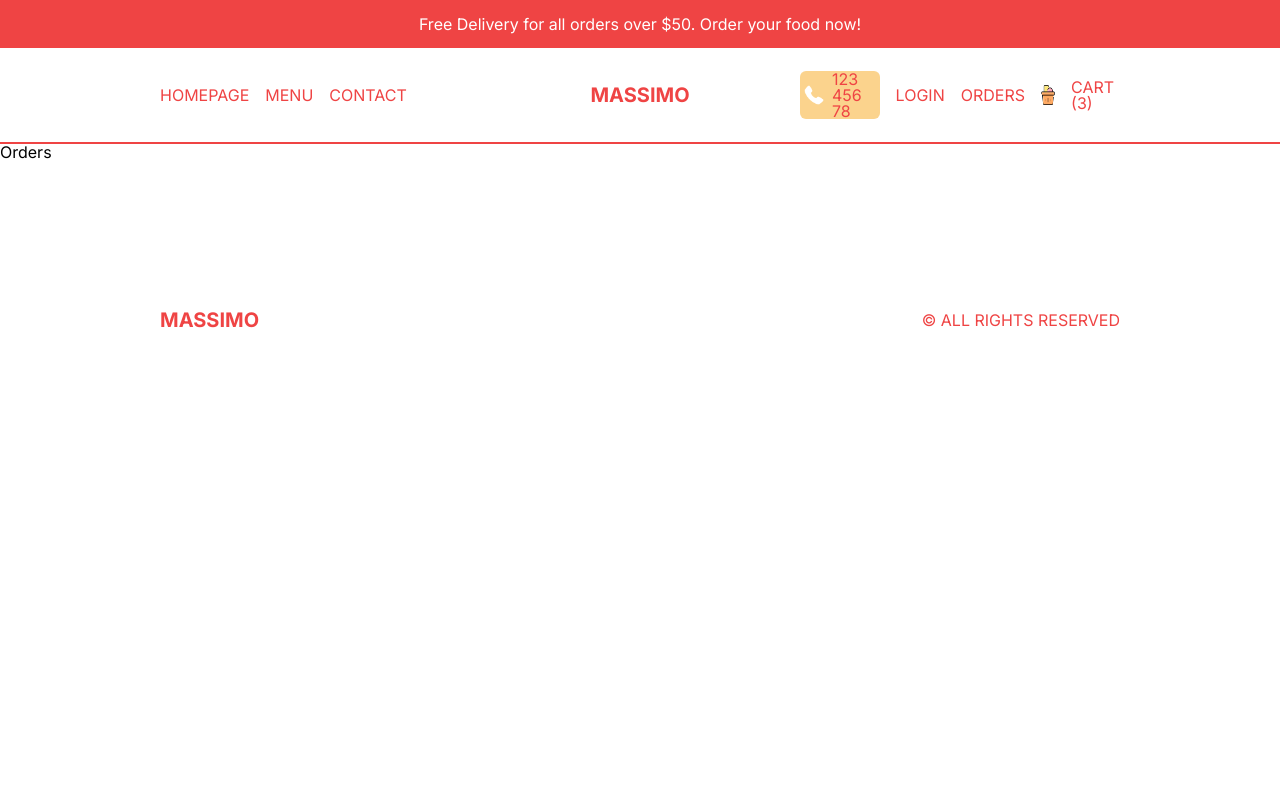
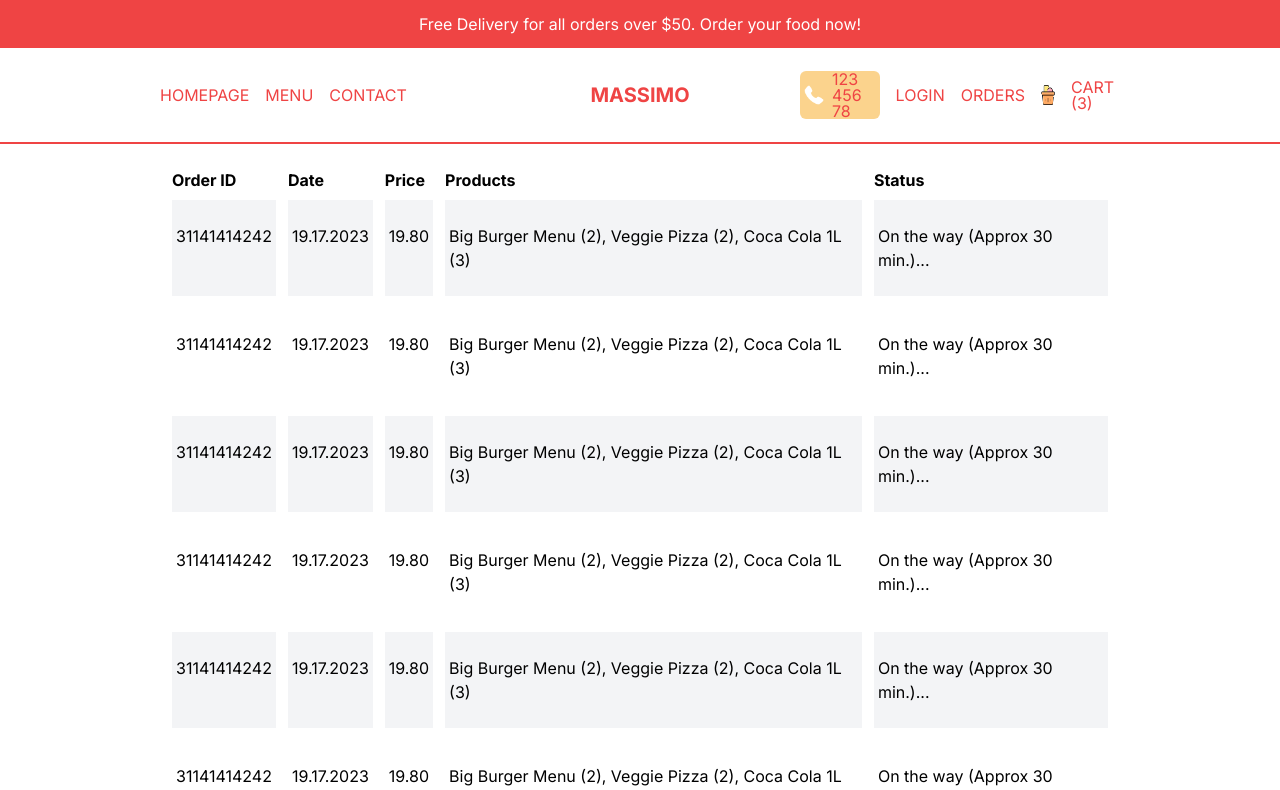
Before and after one commit to sabashatirishvili/final, a Next.js app: page /orders in a window 1280 px wide. Shown: the top 790 px of the page. Built offline with nearby package versions, Linux system fonts and the light colour scheme.

Commit message:
Finished Orders

```diff
--- a/src/app/orders/page.jsx
+++ b/src/app/orders/page.jsx
@@ -1,10 +1,89 @@
-import React from 'react'
-import styles from './page.module.css'
+import React from "react";
+import styles from "./page.module.css";
 
 function Orders() {
   return (
-    <div>Orders</div>
-  )
+    <div className={styles.container}>
+      <table className={styles.table}>
+        <thead className={styles.tableHeader}>
+          <tr className={styles.headerRow}>
+            <th className={`${styles.headerCell} ${styles.id}`}>Order ID</th>
+            <th className={styles.headerCell}>Date</th>
+            <th className={styles.headerCell}>Price</th>
+            <th className={`${styles.headerCell} ${styles.products}`}>
+              Products
+            </th>
+            <th className={styles.headerCell}>Status</th>
+          </tr>
+        </thead>
+        <tbody className={styles.body}>
+          <tr className={styles.bodyRow}>
+            <td className={`${styles.cell} ${styles.id}`}>31141414242</td>
+            <td className={styles.cell}>19.17.2023</td>
+            <td className={styles.cell}>19.80</td>
+            <td className={`${styles.cell} ${styles.products}`}>
+              Big Burger Menu (2), Veggie Pizza (2), Coca Cola 1L (3){" "}
+            </td>
+            <td className={styles.cell}>On the way (Approx 30 min.)...</td>
+          </tr>
+          <tr className={styles.bodyRow}>
+            <td className={`${styles.cell} ${styles.id}`}>31141414242</td>
+            <td className={styles.cell}>19.17.2023</td>
+            <td className={styles.cell}>19.80</td>
+            <td className={`${styles.cell} ${styles.products}`}>
+              Big Burger Menu (2), Veggie Pizza (2), Coca Cola 1L (3){" "}
+            </td>
+            <td className={styles.cell}>On the way (Approx 30 min.)...</td>
+          </tr>
+          <tr className={styles.bodyRow}>
+            <td className={`${styles.cell} ${styles.id}`}>31141414242</td>
+            <td className={styles.cell}>19.17.2023</td>
+            <td className={styles.cell}>19.80</td>
+            <td className={`${styles.cell} ${styles.products}`}>
+              Big Burger Menu (2), Veggie Pizza (2), Coca Cola 1L (3){" "}
+            </td>
+            <td className={styles.cell}>On the way (Approx 30 min.)...</td>
+          </tr>
+          <tr className={styles.bodyRow}>
+            <td className={`${styles.cell} ${styles.id}`}>31141414242</td>
+            <td className={styles.cell}>19.17.2023</td>
+            <td className={styles.cell}>19.80</td>
+            <td className={`${styles.cell} ${styles.products}`}>
+              Big Burger Menu (2), Veggie Pizza (2), Coca Cola 1L (3){" "}
+            </td>
+            <td className={styles.cell}>On the way (Approx 30 min.)...</td>
+          </tr>
+          <tr className={styles.bodyRow}>
+            <td className={`${styles.cell} ${styles.id}`}>31141414242</td>
+            <td className={styles.cell}>19.17.2023</td>
+            <td className={styles.cell}>19.80</td>
+            <td className={`${styles.cell} ${styles.products}`}>
+              Big Burger Menu (2), Veggie Pizza (2), Coca Cola 1L (3){" "}
+            </td>
+            <td className={styles.cell}>On the way (Approx 30 min.)...</td>
+          </tr>
+          <tr className={styles.bodyRow}>
+            <td className={`${styles.cell} ${styles.id}`}>31141414242</td>
+            <td className={styles.cell}>19.17.2023</td>
+            <td className={styles.cell}>19.80</td>
+            <td className={`${styles.cell} ${styles.products}`}>
+              Big Burger Menu (2), Veggie Pizza (2), Coca Cola 1L (3){" "}
+            </td>
+            <td className={styles.cell}>On the way (Approx 30 min.)...</td>
+          </tr>
+          <tr className={styles.bodyRow}>
+            <td className={`${styles.cell} ${styles.id}`}>31141414242</td>
+            <td className={styles.cell}>19.17.2023</td>
+            <td className={styles.cell}>19.80</td>
+            <td className={`${styles.cell} ${styles.products}`}>
+              Big Burger Menu (2), Veggie Pizza (2), Coca Cola 1L (3){" "}
+            </td>
+            <td className={styles.cell}>On the way (Approx 30 min.)...</td>
+          </tr>
+        </tbody>
+      </table>
+    </div>
+  );
 }
 
-export default Orders
+export default Orders;
--- a/src/app/orders/page.module.css
+++ b/src/app/orders/page.module.css
@@ -0,0 +1,56 @@
+.container {
+  padding: 1rem;
+}
+
+.table {
+  width: 100%;
+  border-collapse: separate;
+  border-spacing: 0.75rem 0.75rem;
+}
+
+.headerRow {
+  text-align: left;
+  font-weight: bold;
+}
+
+.bodyRow {
+  font-size: 0.875rem;
+  line-height: 1.25rem;
+}
+.id,
+.products {
+  display: none;
+}
+
+.cell {
+  padding: 1.5rem 0.25rem;
+}
+
+.bodyRow:nth-child(2n + 1) {
+  background-color: #f3f4f6;
+}
+@media only screen and (min-width: 768px) {
+  .id,
+  .products {
+    display: block;
+  }
+
+  .bodyRow {
+    font-size: 1rem;
+    line-height: 1.5rem;
+  }
+}
+
+@media only screen and (min-width: 1024px) {
+  .container {
+    padding-left: 5rem;
+    padding-right: 5rem;
+  }
+}
+
+@media only screen and (min-width: 1280px) {
+  .container {
+    padding-left: 10rem;
+    padding-right: 10rem;
+  }
+}
--- a/src/components/Footer/footer.module.css
+++ b/src/components/Footer/footer.module.css
@@ -21,11 +21,13 @@
 
 @media only screen and (min-width: 1024px) {
   .container {
-    padding: 5rem;
+    padding-right: 5rem;
+    padding-left: 5rem;
   }
 }
 @media only screen and (min-width: 1280px) {
   .container {
-    padding: 10rem;
+    padding-left: 10rem;
+    padding-right: 10rem;
   }
 }
--- a/src/components/Navbar/Navbar.jsx
+++ b/src/components/Navbar/Navbar.jsx
@@ -25,7 +25,7 @@ function Navbar() {
           <span>123 456 78</span>
         </div>
         <Link href="/login">Login</Link>
-        <Link href="/menu">Orders</Link>
+        <Link href="/orders">Orders</Link>
         <CartIcon/>
       </div>
 
```
Also changed, not shown: src/app/product/page.jsx (deleted, +0 -10 lines), src/app/product/page.module.css (deleted).
